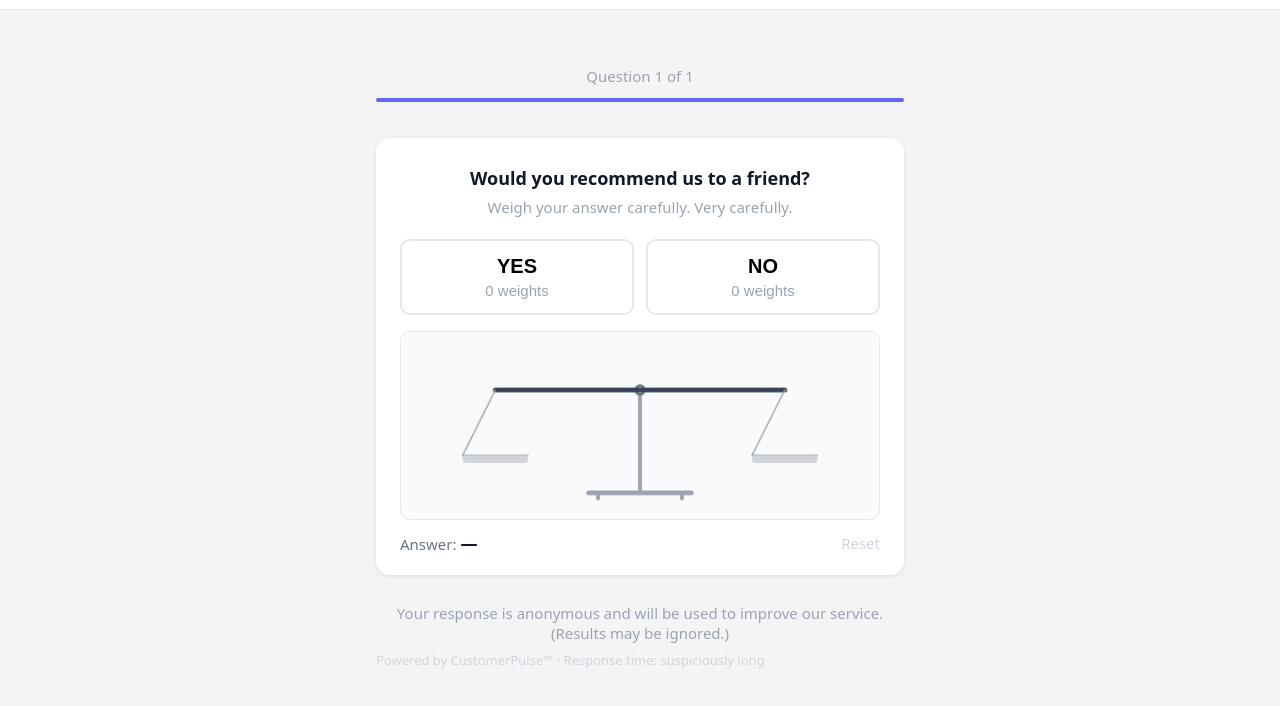
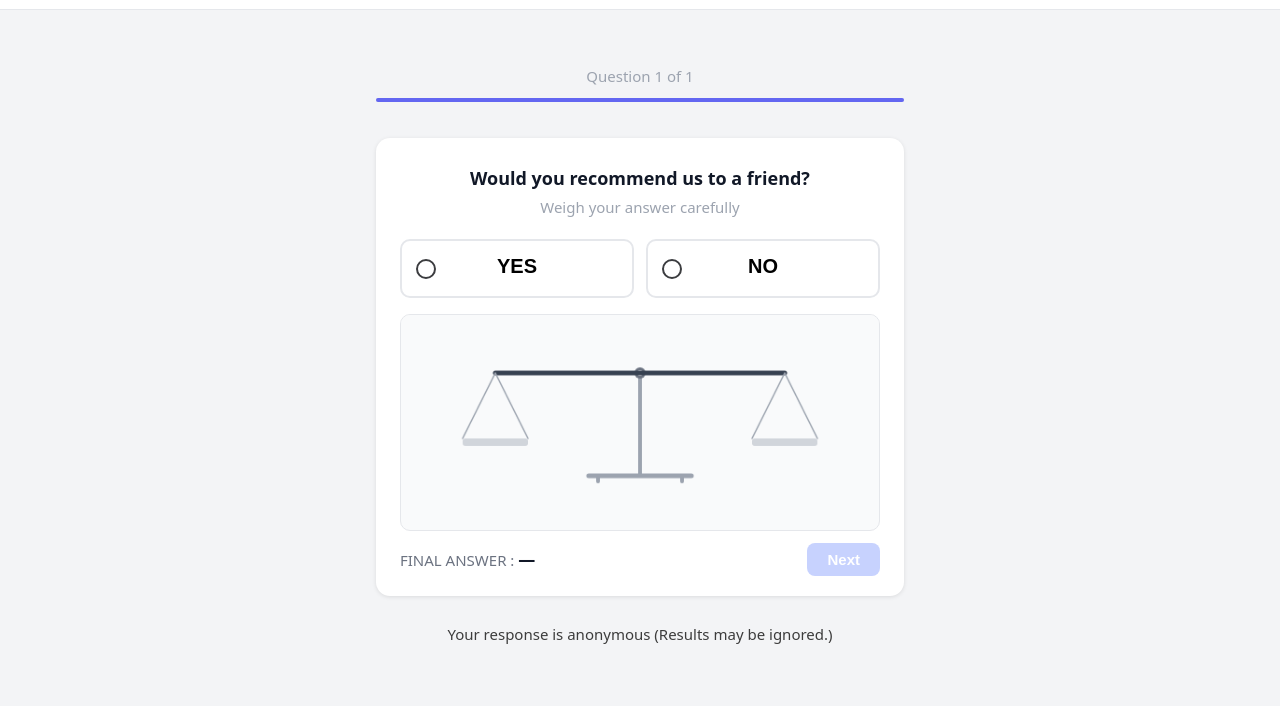
Before and after one commit to 444Tonny/absurd-UI, a plain HTML site: page components/radio1.html in a window 1280 px wide. Shown: the part 46-752 px from the top of the page. Drawn offline with Linux system fonts and the light colour scheme.

Commit message:
Update radio1.html

```diff
--- a/components/radio1.html
+++ b/components/radio1.html
@@ -82,6 +82,24 @@
         .choice-btn.loser { opacity: 0.35; pointer-events: none; }
         .choice-btn.disabled { pointer-events: none; }
 
+        /* ── Radio indicator ── */
+        .radio-ring {
+            position: absolute; left: 14px; top: 50%; transform: translateY(-50%);
+            width: 20px; height: 20px; border-radius: 50%;
+            border: 2px solid #e5e7eb;
+            display: flex; align-items: center; justify-content: center;
+            transition: border-color 0.15s;
+            pointer-events: none;
+        }
+        .yes-btn .radio-ring { border-color: #3c3d40; }
+        .no-btn  .radio-ring { border-color: #3c3d40; }
+        .radio-dot {
+            width: 10px; height: 10px; border-radius: 50%;
+            opacity: 0; transition: opacity 0.1s;
+        }
+        .yes-btn .radio-dot { background: #3c3d40; }
+        .no-btn  .radio-dot { background: #3c3d40; }
+
         /* Click pulse */
         .choice-btn::after {
             content: '';
@@ -109,16 +127,19 @@
         }
         .footer-answer { font-size: 15px; color: #6b7280; }
         .footer-answer strong { font-size: 17px; color: #111827; font-weight: 700; }
-        .footer-reset {
-            font-size: 15px; color: #d1d5db; cursor: default; transition: color 0.15s;
+        .next-btn {
+            font-size: 15px; font-weight: 600; color: #fff;
+            background: #6366f1; border: none; border-radius: 8px;
+            padding: 8px 20px; cursor: pointer;
+            transition: background 0.15s, opacity 0.15s;
         }
-        .footer-reset.active { color: #9ca3af; cursor: pointer; }
-        .footer-reset.active:hover { color: #374151; }
+        .next-btn:hover { background: #4f46e5; }
+        .next-btn:disabled { background: #c7d2fe; cursor: default; }
 
         /* ── Fake footer stuff ── */
         .survey-footer {
             text-align: center; margin-top: 28px;
-            font-size: 15px; color: #9ca3af;
+            font-size: 15px; color: #3c3c3c;
         }
         .powered { margin-top: 8px; font-size: 13px; color: #d1d5db; }
     </style>
@@ -137,32 +158,30 @@
 
     <div class="survey-card">
         <div class="card-question">Would you recommend us to a friend?</div>
-        <div class="card-hint">Weigh your answer carefully. Very carefully.</div>
+        <div class="card-hint">Weigh your answer carefully</div>
 
         <div class="choices">
             <button class="choice-btn yes-btn" id="yesBtn" onclick="addWeight('yes')">
+                <span class="radio-ring"><span class="radio-dot" id="yesDot"></span></span>
                 <span class="choice-label">YES</span>
-                <span class="choice-count" id="yesCount">0 weights</span>
             </button>
             <button class="choice-btn no-btn" id="noBtn" onclick="addWeight('no')">
+                <span class="radio-ring"><span class="radio-dot" id="noDot"></span></span>
                 <span class="choice-label">NO</span>
-                <span class="choice-count" id="noCount">0 weights</span>
             </button>
         </div>
 
-        <canvas id="balanceCanvas" width="512" height="200"></canvas>
+        <canvas id="balanceCanvas" width="512" height="230"></canvas>
 
         <div class="card-footer">
-            <div class="footer-answer">Answer: <strong id="answerDisplay">—</strong></div>
-            <div class="footer-reset" id="resetBtn">Reset</div>
+            <div class="footer-answer">FINAL ANSWER : <strong id="answerDisplay">—</strong></div>
+            <button class="next-btn" id="skipBtn" disabled>Next</button>
         </div>
     </div>
 
     <div class="survey-footer">
-        Your response is anonymous and will be used to improve our service.<br>
-        (Results may be ignored.)
+        Your response is anonymous (Results may be ignored.)
     </div>
-    <div class="powered">Powered by CustomerPulse™ · Response time: suspiciously long</div>
 </div>
 
 <script>
@@ -173,7 +192,9 @@ const noBtn     = document.getElementById('noBtn');
 const yesCntEl  = document.getElementById('yesCount');
 const noCntEl   = document.getElementById('noCount');
 const answerEl  = document.getElementById('answerDisplay');
-const resetBtnEl= document.getElementById('resetBtn');
+const skipBtnEl = document.getElementById('skipBtn');
+const yesDotEl  = document.getElementById('yesDot');
+const noDotEl   = document.getElementById('noDot');
 
 const CW = 512, CH = 200;
 
@@ -274,9 +295,9 @@ function render() {
         const e = ends[side];
         ctx.beginPath();
         ctx.moveTo(e.x, e.y);
-        ctx.lineTo(e.cx - PAN_W/2, e.panY);
-        ctx.lineTo(e.cx + PAN_W/2, e.panY);
+        ctx.lineTo(e.cx - PAN_W/2, e.panY); // left string
         ctx.moveTo(e.x, e.y);
+        ctx.lineTo(e.cx + PAN_W/2, e.panY); // right string
         ctx.stroke();
     });
 
@@ -383,19 +404,22 @@ function addWeight(side) {
     beamTarget = Math.max(-maxAngle, Math.min(maxAngle, diff * maxAngle / 12));
 
     // Update count displays
-    yesCntEl.textContent = yesWeights + (yesWeights === 1 ? ' weight' : ' weights');
-    noCntEl.textContent  = noWeights  + (noWeights  === 1 ? ' weight' : ' weights');
+    //yesCntEl.textContent = yesWeights
+    //noCntEl.textContent  = noWeights;
+
+    // Update radio dot opacity (0 weights = 0, 20 weights = 1)
+    yesDotEl.style.opacity = Math.min(yesWeights / 30, 1);
+    noDotEl.style.opacity  = Math.min(noWeights  / 30, 1);
 
     // Win condition: diff ≥ 10 and total ≥ 15, or one side hits 20
     const total = yesWeights + noWeights;
-    if ((Math.abs(diff) >= 10 && total >= 15) || yesWeights >= 20 || noWeights >= 20) {
+    if ((Math.abs(diff) >= 10 && total >= 30) || yesWeights >= 30 || noWeights >= 30) {
         decided = true;
         winner  = diff >= 0 ? 'yes' : 'no';
         beamTarget = winner === 'yes' ? Math.PI / 7 : -Math.PI / 7;
         setDecided();
     }
 
-    resetBtnEl.classList.add('active');
 }
 
 function setDecided() {
@@ -410,22 +434,8 @@ function setDecided() {
         answerEl.textContent = 'No';
         answerEl.style.color = NO_COLOR;
     }
+    skipBtnEl.disabled = false;
 }
-
-resetBtnEl.addEventListener('click', () => {
-    if (!resetBtnEl.classList.contains('active')) return;
-    yesWeights = 0; noWeights = 0;
-    beamAngle = 0; beamTarget = 0;
-    fallingWeights = [];
-    decided = false; winner = null;
-    yesCntEl.textContent = '0 weights';
-    noCntEl.textContent  = '0 weights';
-    answerEl.textContent = '—';
-    answerEl.style.color = '';
-    yesBtn.classList.remove('winner-yes','loser','disabled','pulsing');
-    noBtn.classList.remove('winner-no','loser','disabled','pulsing');
-    resetBtnEl.classList.remove('active');
-});
 
 render();
 </script>
```
